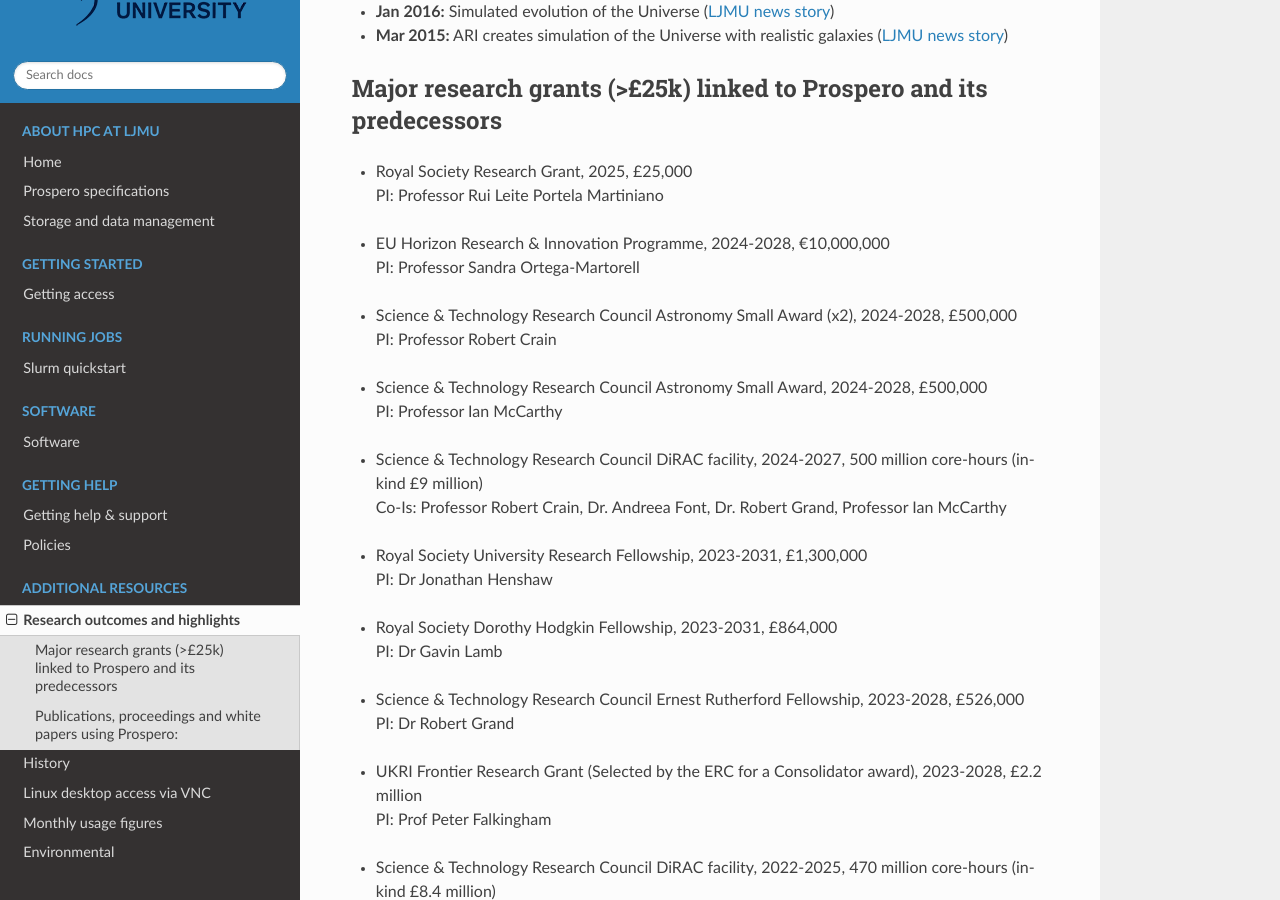
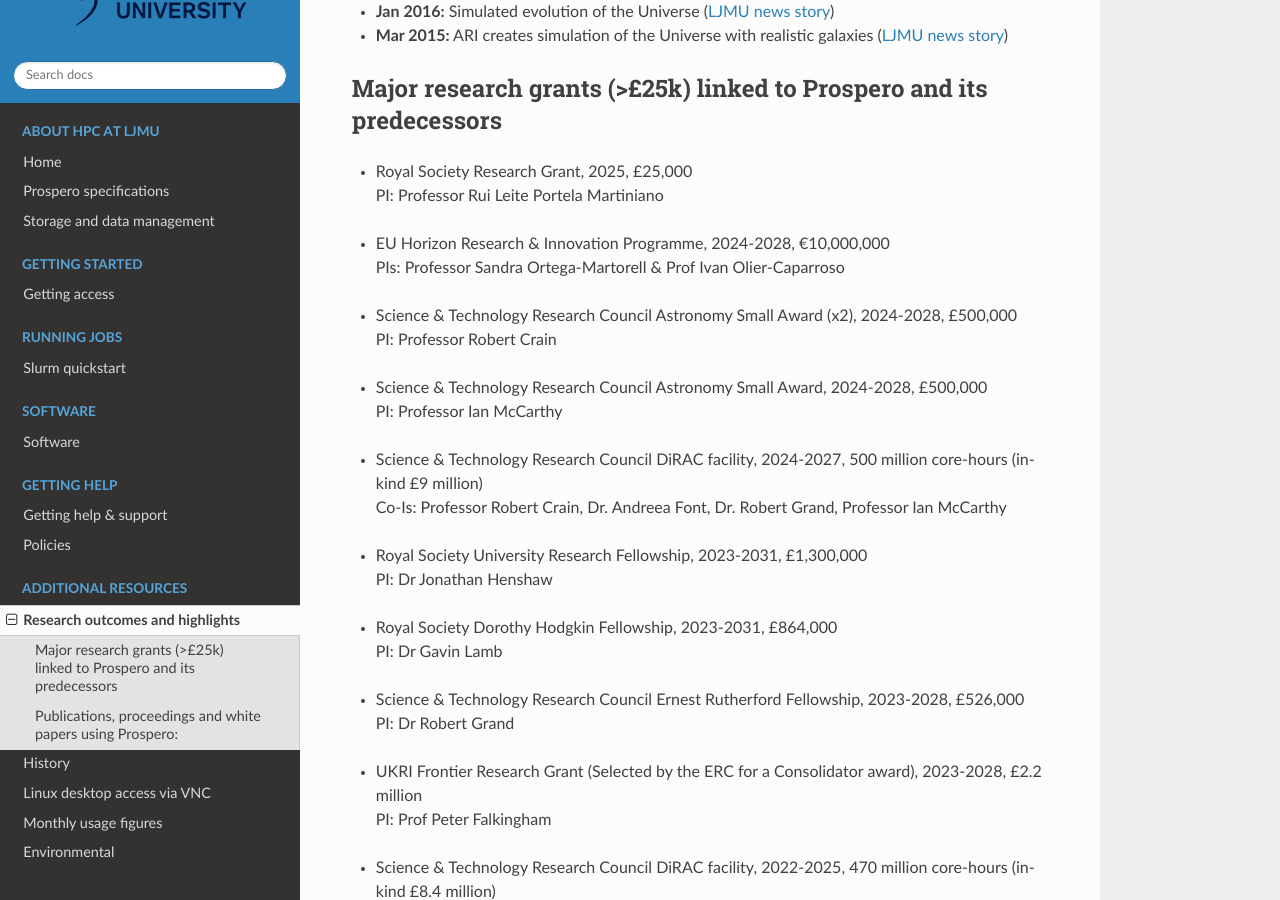
Before and after one commit to astrcrai/prospero-docs, a Sphinx documentation site: the page built from docs/source/highlights.rst, in a window 1280 px wide and 900 px high, scrolled down 1024 px. Built offline with Sphinx 7.4.7 and the Read the Docs theme 3.1.0, drawn with Linux system fonts in a browser that asks for light colours.

Commit message:
Update highlights.rst

```diff
--- a/docs/source/highlights.rst
+++ b/docs/source/highlights.rst
@@ -35,7 +35,7 @@ Major research grants (>£25k) linked to Prospero and its predecessors
 * | Royal Society Research Grant, 2025, £25,000
   | PI: Professor Rui Leite Portela Martiniano
 * | EU Horizon Research & Innovation Programme, 2024-2028, €10,000,000
-  | PI: Professor Sandra Ortega-Martorell
+  | PIs: Professor Sandra Ortega-Martorell & Prof Ivan Olier-Caparroso
 * | Science & Technology Research Council Astronomy Small Award (x2), 2024-2028, £500,000
   | PI: Professor Robert Crain
 * | Science & Technology Research Council Astronomy Small Award, 2024-2028, £500,000
```
